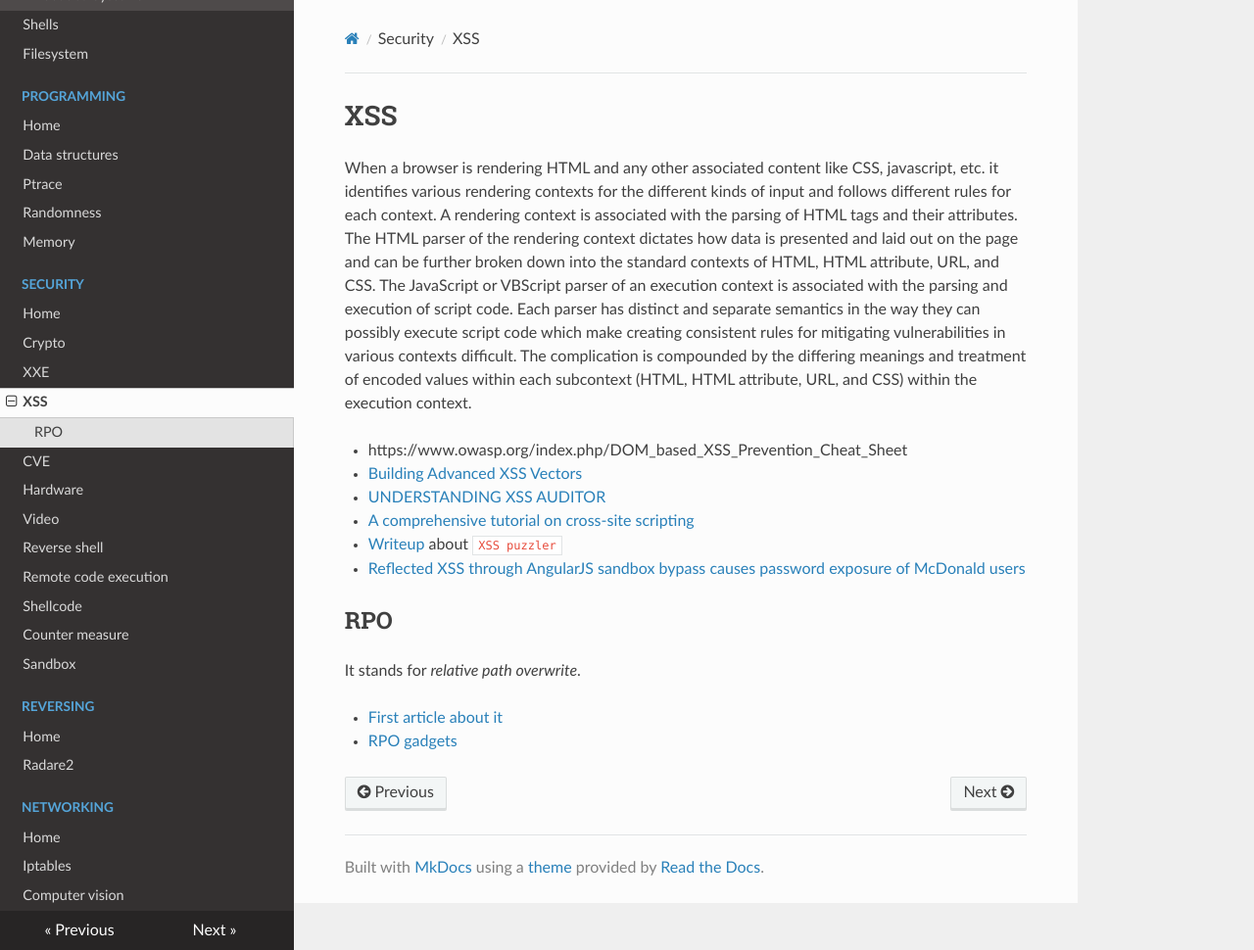
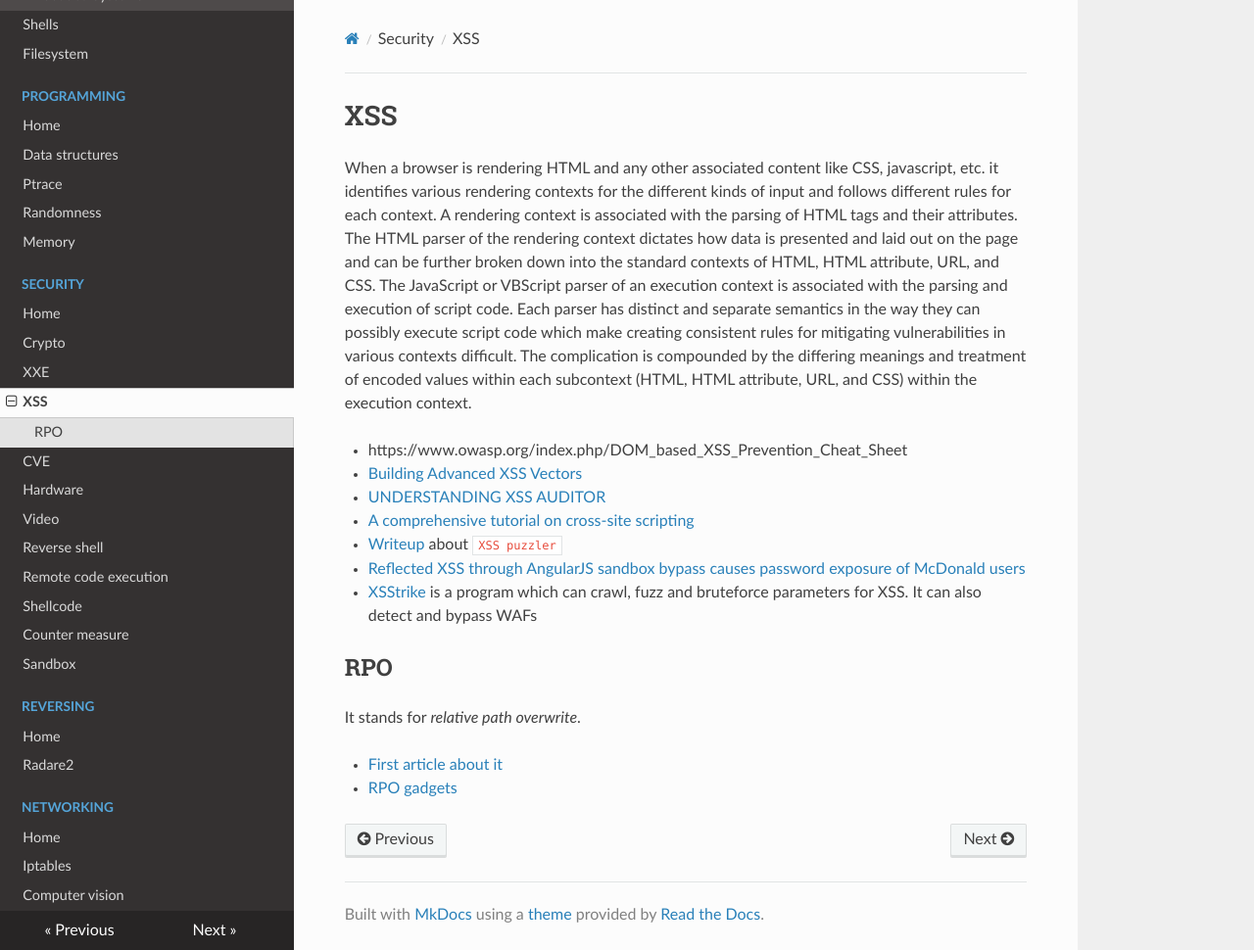
Before and after one commit to gipi/low-level, an MkDocs documentation site: the page built from docs/security/xss.md, in a window 1280 px wide and 970 px high. Shown: the whole window at 98% size. Built offline with MkDocs 1.6.1, drawn with Linux system fonts in a browser that asks for light colours; nearby versions of some CDN libraries; old or Windows-style settings are respelled for this version of MkDocs.

Commit message:
security/xss: add link.

```diff
--- a/docs/security/xss.md
+++ b/docs/security/xss.md
@@ -18,6 +18,7 @@ execution context.
  - [A comprehensive tutorial on cross-site scripting](http://excess-xss.com/)
  - [Writeup](https://medium.com/@eoftedal/xss-puzzler-622f6f86c277) about ``XSS puzzler``
  - [Reflected XSS through AngularJS sandbox bypass causes password exposure of McDonald users](https://finnwea.com/blog/stealing-passwords-from-mcdonalds-users)
+ - [XSStrike](https://github.com/UltimateHackers/XSStrike) is a program which can crawl, fuzz and bruteforce parameters for XSS. It can also detect and bypass WAFs
 
 ## RPO
 
```
